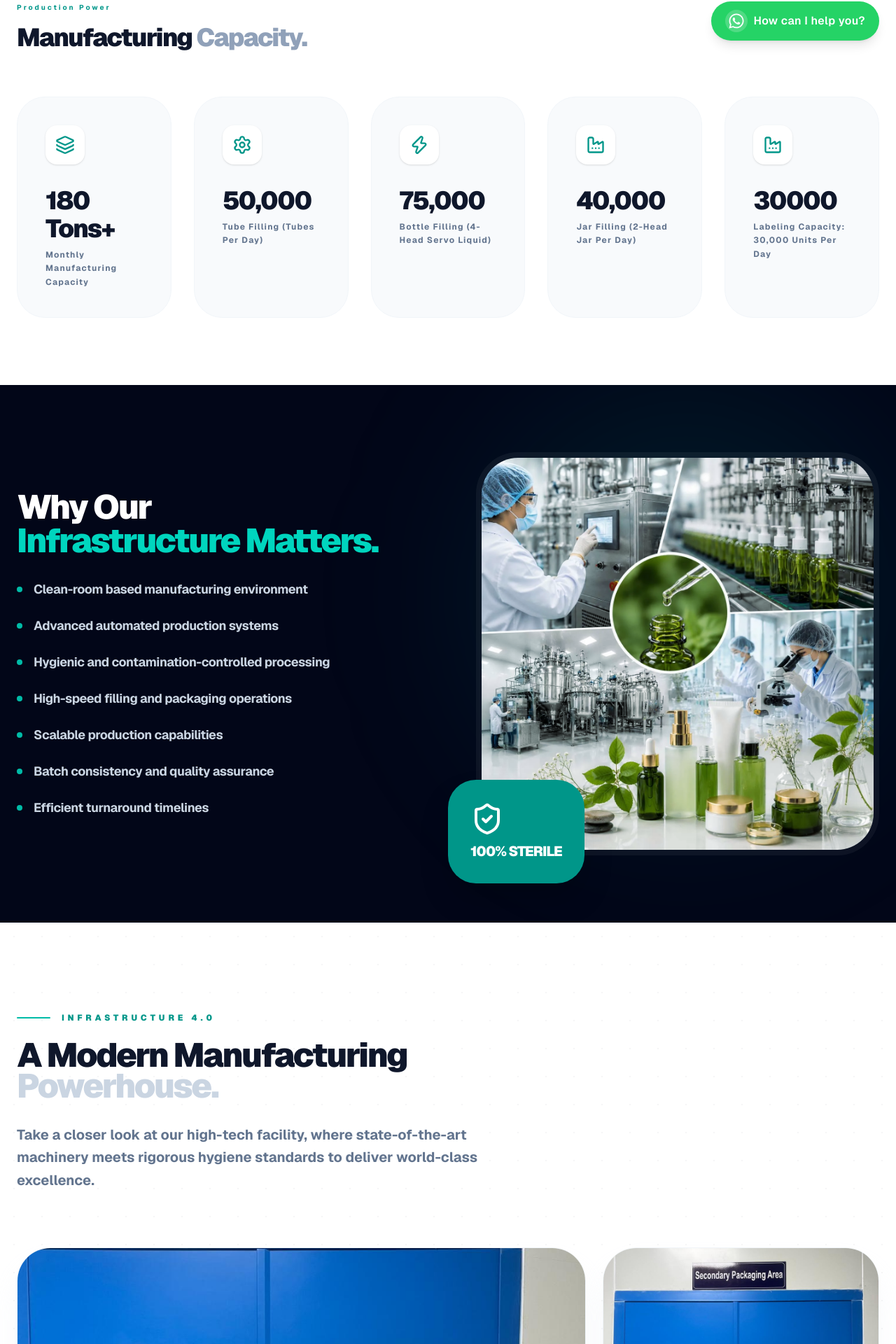
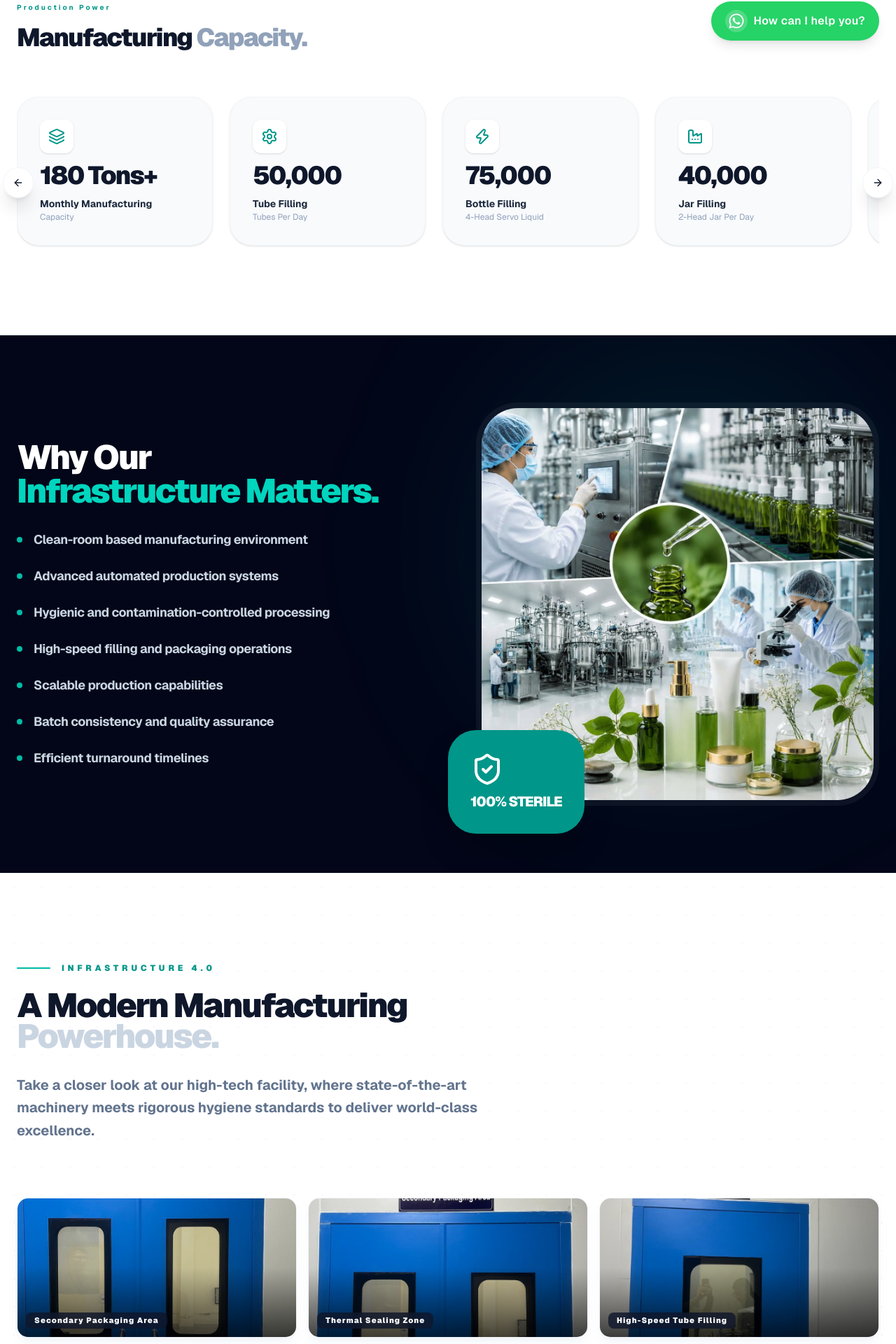
Before and after one commit to digitalsolution360web/doctor-project, a Next.js app: page /infrastructure in a window 1280 px wide. Shown: the part 704-2624 px from the top of the page at 70% size. Built offline with nearby package versions, Linux system fonts and the light colour scheme.

Commit message:
new updated

```diff
--- a/app/(website)/infrastructure/page.tsx
+++ b/app/(website)/infrastructure/page.tsx
@@ -12,9 +12,111 @@ import {
   Layers,
   Thermometer,
   Wind,
-  Maximize
+  Maximize,
+  ArrowRight
+} from "lucide-react";
 
-} from "lucide-react";
+// --- Count-Up Component ---
+function CountUp({ target, suffix = "" }: { target: number | string; suffix?: string }) {
+  const [count, setCount] = useState(0);
+  const [started, setStarted] = useState(false);
+  const ref = useRef<HTMLSpanElement>(null);
+
+  useEffect(() => {
+    const observer = new IntersectionObserver(
+      ([entry]) => {
+        if (entry.isIntersecting && !started) {
+          setStarted(true);
+        }
+      },
+      { threshold: 0.3 }
+    );
+    if (ref.current) observer.observe(ref.current);
+    return () => observer.disconnect();
+  }, [started]);
+
+  useEffect(() => {
+    if (!started || typeof target !== "number") return;
+    let start = 0;
+    const duration = 1800;
+    const step = 16;
+    const increment = target / (duration / step);
+    const timer = setInterval(() => {
+      start += increment;
+      if (start >= target) {
+        setCount(target);
+        clearInterval(timer);
+      } else {
+        setCount(Math.floor(start));
+      }
+    }, step);
+    return () => clearInterval(timer);
+  }, [started, target]);
+
+  if (typeof target !== "number") return <span ref={ref}>{target}</span>;
+  return <span ref={ref}>{count.toLocaleString()}{suffix}</span>;
+}
+
+// --- Stats Carousel (standalone) ---
+const statsData = [
+  { num: 180, suffix: " Tons+", title: "Monthly Manufacturing", sub: "Capacity", icon: Layers },
+  { num: 50000, suffix: "", title: "Tube Filling", sub: "Tubes Per Day", icon: Settings },
+  { num: 75000, suffix: "", title: "Bottle Filling", sub: "4-Head Servo Liquid", icon: Zap },
+  { num: 40000, suffix: "", title: "Jar Filling", sub: "2-Head Jar Per Day", icon: Factory },
+  { num: 30000, suffix: "", title: "Labeling Capacity", sub: "Units Per Day", icon: Factory },
+  { num: 25000, suffix: "", title: "Carton Sealing", sub: "Units Per Day", icon: ShieldCheck },
+  { num: 100, suffix: "%", title: "Sterile Manufacturing", sub: "Environment", icon: ShieldCheck },
+];
+
+function StatCarousel() {
+  return (
+    <section className="py-24 bg-white relative overflow-hidden">
+      <div className="container mx-auto px-4 md:px-6 relative z-10">
+        <div className="mb-16">
+          <h2 className="text-[10px] font-bold text-teal-600 tracking-[0.3em] uppercase mb-4">Production Power</h2>
+          <h3 className="text-2xl md:text-4xl font-black text-slate-900 tracking-tighter uppercase">Manufacturing <span className="text-slate-400">Capacity.</span></h3>
+        </div>
+        <div className="relative group">
+          <div id="stats-carousel" className="flex gap-6 overflow-x-auto no-scrollbar scroll-smooth pb-8 snap-x snap-mandatory">
+            {statsData.map((stat, i) => (
+              <div key={i} className="min-w-[240px] md:min-w-[280px] p-8 bg-slate-50 rounded-[32px] border border-slate-100 hover:bg-slate-900 group/card transition-all duration-700 snap-center shadow-sm hover:shadow-2xl hover:shadow-teal-900/20 flex flex-col gap-3">
+                <div className="w-12 h-12 bg-white rounded-xl flex items-center justify-center shadow-sm group-hover/card:bg-teal-600 transition-colors">
+                  <stat.icon className="w-6 h-6 text-teal-600 group-hover/card:text-white" />
+                </div>
+                <p className="text-4xl font-black text-slate-900 tracking-tighter group-hover/card:text-white transition-colors">
+                  <CountUp target={stat.num} suffix={stat.suffix} />
+                </p>
+                <div>
+                  <p className="text-sm font-bold text-slate-800 group-hover/card:text-white transition-colors leading-tight">{stat.title}</p>
+                  <p className="text-xs text-slate-400 group-hover/card:text-slate-400 transition-colors mt-0.5">{stat.sub}</p>
+                </div>
+              </div>
+            ))}
+          </div>
+          {/* Left Arrow */}
+          <button
+            onClick={() => { const el = document.getElementById('stats-carousel'); if (el) el.scrollBy({ left: -300, behavior: 'smooth' }); }}
+            className="absolute left-0 top-1/2 -translate-y-1/2 -translate-x-5 w-11 h-11 bg-white rounded-full shadow-xl border border-slate-100 flex items-center justify-center text-slate-900 hover:bg-teal-600 hover:text-white transition-all z-20"
+          >
+            <ArrowRight className="w-4 h-4 rotate-180" />
+          </button>
+          {/* Right Arrow */}
+          <button
+            onClick={() => { const el = document.getElementById('stats-carousel'); if (el) el.scrollBy({ left: 300, behavior: 'smooth' }); }}
+            className="absolute right-0 top-1/2 -translate-y-1/2 translate-x-5 w-11 h-11 bg-white rounded-full shadow-xl border border-slate-100 flex items-center justify-center text-slate-900 hover:bg-teal-600 hover:text-white transition-all z-20"
+          >
+            <ArrowRight className="w-4 h-4" />
+          </button>
+        </div>
+      </div>
+      <style jsx>{`
+        .no-scrollbar::-webkit-scrollbar { display: none; }
+        .no-scrollbar { -ms-overflow-style: none; scrollbar-width: none; }
+      `}</style>
+    </section>
+  );
+}
+
 
 interface RevealOnScrollProps {
   children: React.ReactNode;
@@ -103,6 +205,17 @@ const RevealOnScroll: React.FC<RevealOnScrollProps> = ({ children, className = "
 };
 
 export default function InfrastructurePage() {
+  const [lightboxImage, setLightboxImage] = useState<{ src: string; title: string; desc: string; tag: string } | null>(null);
+
+  // Lock body scroll when lightbox is open
+  useEffect(() => {
+    if (lightboxImage) {
+      document.body.style.overflow = 'hidden';
+    } else {
+      document.body.style.overflow = '';
+    }
+    return () => { document.body.style.overflow = ''; };
+  }, [lightboxImage]);
 
   const facilityFeatures = [
     {
@@ -157,33 +270,9 @@ export default function InfrastructurePage() {
         </div>
       </section>
 
-      {/* Stats Section - Manufacturing Capacity */}
-      <section className="py-24 bg-white relative overflow-hidden">
-        <div className="container mx-auto px-4 md:px-6 relative z-10">
-          <RevealOnScroll className="mb-16">
-            <h2 className="text-[10px] font-bold text-teal-600 tracking-[0.3em] uppercase mb-4">Production Power</h2>
-            <h3 className="text-2xl md:text-4xl font-black text-slate-900 tracking-tighter uppercase">Manufacturing <span className="text-slate-400">Capacity.</span></h3>
-          </RevealOnScroll>
+      {/* Manufacturing Capacity Carousel Section */}
+      <StatCarousel />
 
-          <div className="grid grid-cols-1 md:grid-cols-2 lg:grid-cols-5 gap-8">
-            {[
-              { val: "180 Tons+", label: "Monthly Manufacturing Capacity", icon: Layers },
-              { val: "50,000", label: "Tube Filling (Tubes Per Day)", icon: Settings },
-              { val: "75,000", label: "Bottle Filling (4-Head Servo Liquid)", icon: Zap },
-              { val: "40,000", label: "Jar Filling (2-Head Jar Per Day)", icon: Factory },
-              { val: "30000", label: "Labeling Capacity: 30,000 Units Per Day", icon: Factory }
-            ].map((stat, i) => (
-              <div key={i} className="p-10 bg-slate-50 rounded-[40px] border border-slate-100 hover:bg-slate-900 group transition-all duration-700">
-                <div className="w-14 h-14 bg-white rounded-2xl flex items-center justify-center mb-8 shadow-sm group-hover:bg-teal-600 transition-colors">
-                  <stat.icon className="w-7 h-7 text-teal-600 group-hover:text-white" />
-                </div>
-                <p className="text-4xl font-black text-slate-900 tracking-tighter mb-2 group-hover:text-white transition-colors">{stat.val}</p>
-                <p className="text-xs font-bold text-slate-500  tracking-widest leading-relaxed group-hover:text-slate-400 transition-colors">{stat.label}</p>
-              </div>
-            ))}
-          </div>
-        </div>
-      </section>
 
       {/* Why Our Infrastructure Matters */}
       <section className="py-24 bg-slate-950 text-white relative overflow-hidden">
@@ -252,63 +341,87 @@ export default function InfrastructurePage() {
             </RevealOnScroll>
           </div>
 
-          <div className="grid grid-cols-1 md:grid-cols-12 gap-6 auto-rows-[280px]">
-            {galleryImages.map((img, index) => {
-              const spanClasses = [
-                "md:col-span-8 md:row-span-2", // Large Hero
-                "md:col-span-4 md:row-span-1",
-                "md:col-span-4 md:row-span-2",
-                "md:col-span-4 md:row-span-1",
-                "md:col-span-4 md:row-span-1",
-                "md:col-span-8 md:row-span-1", // Wide Bottom
-              ];
-
-              return (
+          <div className="grid grid-cols-2 md:grid-cols-3 gap-4 auto-rows-[180px] md:auto-rows-[200px]">
+            {galleryImages.map((img, index) => (
+              <div key={index} onClick={() => setLightboxImage(img)} className="cursor-pointer">
                 <RevealOnScroll
-                  key={index}
-                  className={`relative group overflow-hidden rounded-[3rem] border-1 border-slate-100 shadow-2xl shadow-slate-200/40 ${spanClasses[index] || "md:col-span-4"}`}
+                  className="relative group overflow-hidden rounded-2xl border border-slate-100 shadow-lg shadow-slate-200/40 h-[180px] md:h-[200px]"
                 >
                   <Image
                     src={img.src}
                     alt={img.title}
                     fill
-                    className="object-cover transition-all duration-[2s] cubic-bezier(0.2, 0, 0, 1) group-hover:scale-110"
+                    className="object-cover transition-all duration-[1.5s] group-hover:scale-110"
                   />
 
-                  {/* Gradient Overlay */}
-                  <div className="absolute inset-0 bg-gradient-to-t from-slate-900/90 via-slate-900/20 to-transparent opacity-0 group-hover:opacity-100 transition-all duration-700"></div>
+                  {/* Always-visible dark gradient at bottom */}
+                  <div className="absolute inset-0 bg-gradient-to-t from-black/70 via-black/10 to-transparent"></div>
 
-                  {/* Tag Overlay (Always visible or on hover) */}
-                  <div className="absolute top-8 right-8 z-20">
-                    <div className="px-5 py-2 rounded-full bg-white/10 backdrop-blur-xl border border-white/20 text-[10px] text-white font-black uppercase tracking-[0.25em] translate-y-[-10px] opacity-0 group-hover:translate-y-0 group-hover:opacity-100 transition-all duration-500 shadow-xl">
-                      {img.tag}
+                  {/* Zoom Icon - appears on hover */}
+                  <div className="absolute top-3 right-3 z-20 opacity-0 group-hover:opacity-100 transition-all duration-300">
+                    <div className="w-8 h-8 bg-white/90 backdrop-blur-sm rounded-full flex items-center justify-center shadow-lg">
+                      <Maximize className="w-4 h-4 text-slate-900" />
                     </div>
                   </div>
 
-                  {/* Content Overlay */}
-                  <div className="absolute inset-0 p-10 flex flex-col justify-end bg-gradient-to-t from-black/80 via-transparent to-transparent opacity-0 group-hover:opacity-100 transition-all duration-700">
-                    <div className="transform translate-y-8 group-hover:translate-y-0 transition-all duration-700 ease-out">
-                      <div className="flex items-center gap-4 mb-4">
-                        <div className="w-12 h-[1px] bg-teal-500"></div>
-                        <span className="text-teal-400 font-black text-xs uppercase tracking-widest">Facility Detail</span>
-                      </div>
-                      <h4 className="text-2xl md:text-3xl font-black text-white uppercase tracking-tighter mb-3 leading-none italic">
-                        {img.title}
-                      </h4>
-                      <p className="text-slate-300 font-bold text-sm max-w-md leading-relaxed opacity-0 group-hover:opacity-100 transition-opacity duration-700 delay-200">
-                        {img.desc}
-                      </p>
+                  {/* Always-visible title label at bottom */}
+                  <div className="absolute bottom-0 left-0 right-0 z-10 p-3">
+                    <div className="inline-block bg-slate-900/80 backdrop-blur-sm px-3 py-1.5 rounded-lg">
+                      <h4 className="text-[11px] font-black text-white uppercase tracking-widest leading-none">{img.title}</h4>
                     </div>
                   </div>
 
-                  {/* Technical Line Decoration */}
-                  <div className="absolute bottom-0 left-0 w-full h-1 bg-teal-500 transform scale-x-0 group-hover:scale-x-100 transition-transform duration-1000 origin-left"></div>
+                  {/* Hover glow overlay */}
+                  <div className="absolute inset-0 ring-2 ring-teal-500 ring-inset opacity-0 group-hover:opacity-100 transition-all duration-500 rounded-2xl"></div>
                 </RevealOnScroll>
-              );
-            })}
+              </div>
+            ))}
           </div>
         </div>
       </section>
+
+      {/* Lightbox Popup */}
+      {lightboxImage && (
+        <div
+          className="fixed inset-0 z-[9999] bg-black/90 backdrop-blur-sm flex items-center justify-center p-4 md:p-8"
+          onClick={() => setLightboxImage(null)}
+        >
+          <div
+            className="relative max-w-5xl w-full bg-slate-950 rounded-3xl overflow-hidden shadow-2xl border border-white/10"
+            onClick={(e) => e.stopPropagation()}
+          >
+            {/* Close Button */}
+            <button
+              onClick={() => setLightboxImage(null)}
+              className="absolute top-4 right-4 z-10 w-10 h-10 bg-white/10 hover:bg-white/20 backdrop-blur-sm rounded-full flex items-center justify-center text-white transition-all"
+            >
+              <svg xmlns="http://www.w3.org/2000/svg" className="w-5 h-5" fill="none" viewBox="0 0 24 24" stroke="currentColor"><path strokeLinecap="round" strokeLinejoin="round" strokeWidth={2} d="M6 18L18 6M6 6l12 12" /></svg>
+            </button>
+
+            {/* Full Image */}
+            <div className="relative w-full aspect-video">
+              <Image
+                src={lightboxImage.src}
+                alt={lightboxImage.title}
+                fill
+                className="object-cover"
+                sizes="(max-width: 1024px) 100vw, 80vw"
+              />
+              <div className="absolute inset-0 bg-gradient-to-t from-slate-950/80 via-transparent to-transparent"></div>
+            </div>
+
+            {/* Caption */}
+            <div className="p-6 md:p-8">
+              <div className="flex items-center gap-3 mb-2">
+                <span className="w-8 h-[2px] bg-teal-500"></span>
+                <span className="text-teal-400 text-[10px] font-black uppercase tracking-[0.3em]">{lightboxImage.tag}</span>
+              </div>
+              <h3 className="text-xl md:text-3xl font-black text-white uppercase tracking-tight mb-2">{lightboxImage.title}</h3>
+              <p className="text-slate-400 font-medium text-sm leading-relaxed">{lightboxImage.desc}</p>
+            </div>
+          </div>
+        </div>
+      )}
 
       {/* CTA */}
       <section className="py-24 bg-white">
--- a/app/(website)/page.tsx
+++ b/app/(website)/page.tsx
@@ -5,6 +5,7 @@ import TrustSignals from "@/components/TrustSignals";
 import BrandFeatureSection from "@/components/BrandFeatureSection";
 import ServicesSection from "@/components/ServicesSection";
 import CategorySection from "@/components/CategorySection";
+
 import TestimonialsSection from "@/components/TestimonialsSection";
 import FAQSection from "@/components/FAQSection";
 import Link from "next/link";
@@ -75,6 +76,9 @@ export default function Home() {
 
       {/* Brand Excellence Section */}
       <BrandFeatureSection />
+
+      {/* Manufacturing Capacity Section */}
+
 
       {/* Integrated Premium Services Section */}
       <RevealOnScroll>
```
